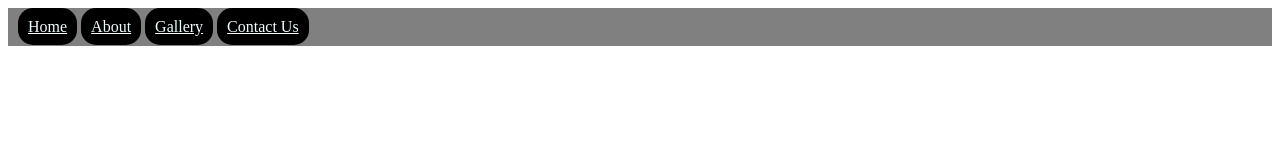
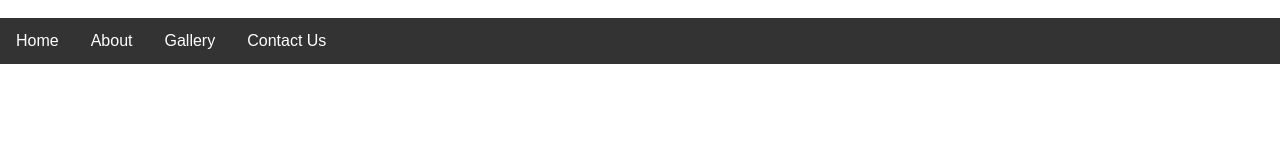
Before and after one commit to Ramakrishna4015/JAVASCRIPT-PROJECTS, a plain HTML site: page Responsive Navbar/index.html in a window 1280 px wide. Drawn offline with Linux system fonts and the light colour scheme.

Commit message:
css added

```diff
--- a/Responsive Navbar/index.html
+++ b/Responsive Navbar/index.html
@@ -7,7 +7,10 @@
     <link rel="stylesheet" href="style.css">
 </head>
 <body>
-    <div class="nav-bar">
+    <div class="logo">
+        <img src="" alt="" >
+    </div>
+    <div class="navbar">
         <a href="#">Home</a>
         <a href="#">About</a>
         <a href="#">Gallery</a>
--- a/Responsive Navbar/style.css
+++ b/Responsive Navbar/style.css
@@ -1,11 +1,73 @@
+/* body{
+    font-family: Arial, Helvetica, sans-serif;
+    margin:0;
+    padding: 0;
+}
+
 .nav-bar{
     background-color: grey;
-    padding: 10px;
+    /* padding: 5px; */
+    /* display: flex;
+    justify-content: space-evenly;
+
+
 
 }
 a{
     padding: 10px;
-    border-radius: 15px;
-    background-color: black;
+    border-radius: 5px;
+    /* background-color: black; */
+    /* float: left;
+    display: block;
     color: azure;
+    overflow: hidden;
+    text-align: center; */
+
+
+
+/* } */
+/* a:hover{
+    cursor: pointer;
+    color: rgb(10, 10, 10);
+    background-color: rgb(252, 250, 250);
+    transition:background-color 0.5s ease;
+
+} */
+/* @media screen and (max-width: 600px){
+    .nav-bar a{
+        float: none;
+        display: block;
+        text-align: left;
+    }
+
+}  */
+
+
+body {
+    font-family: Arial, sans-serif;
+    margin: 0;
+    padding: 0;
 }
+.navbar {
+    background-color: #333;
+    overflow: hidden;
+}
+.navbar a {
+    float: left;
+    display: block;
+    color: white;
+    text-align: center;
+    padding: 14px 16px;
+    text-decoration: none;
+}
+.navbar a:hover {
+    background-color: #ddd;
+    color: black;
+}
+@media screen and (max-width: 600px) {
+    .navbar a {
+        float: none;
+        display: block;
+        text-align: left;
+    }
+}
```
